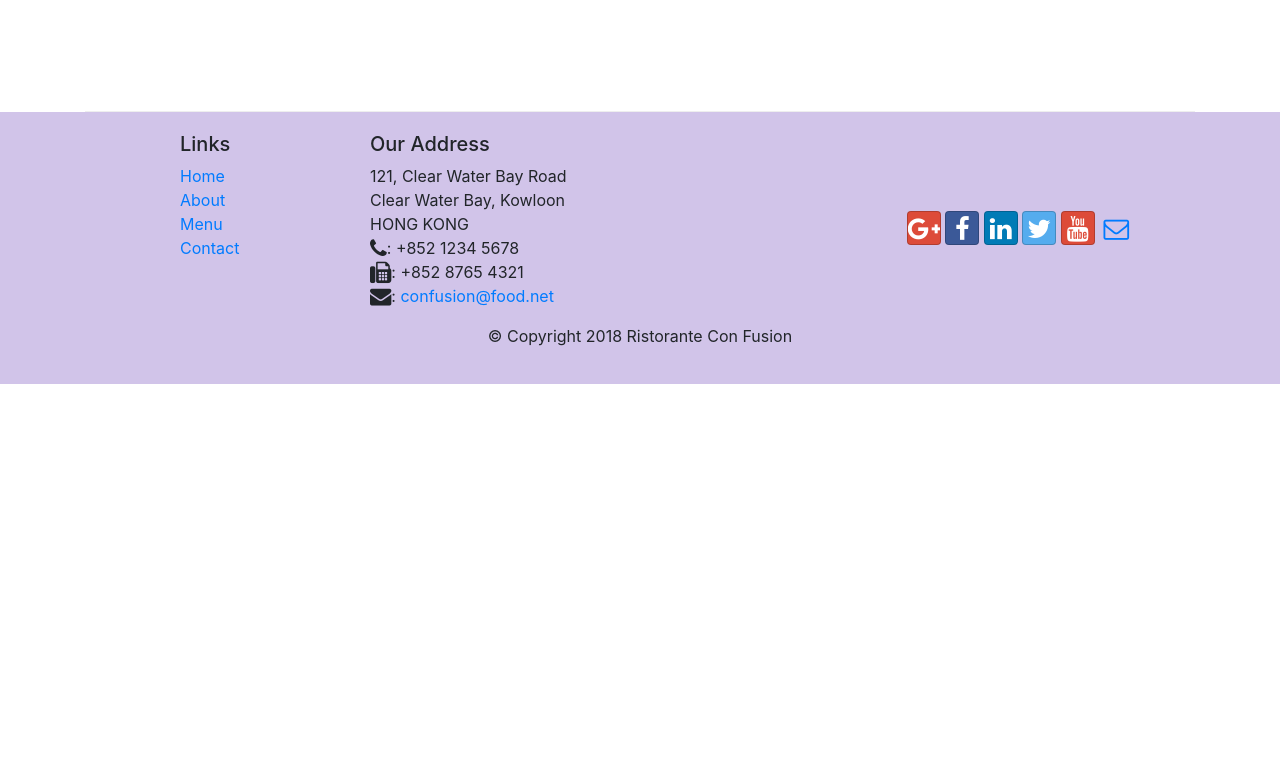
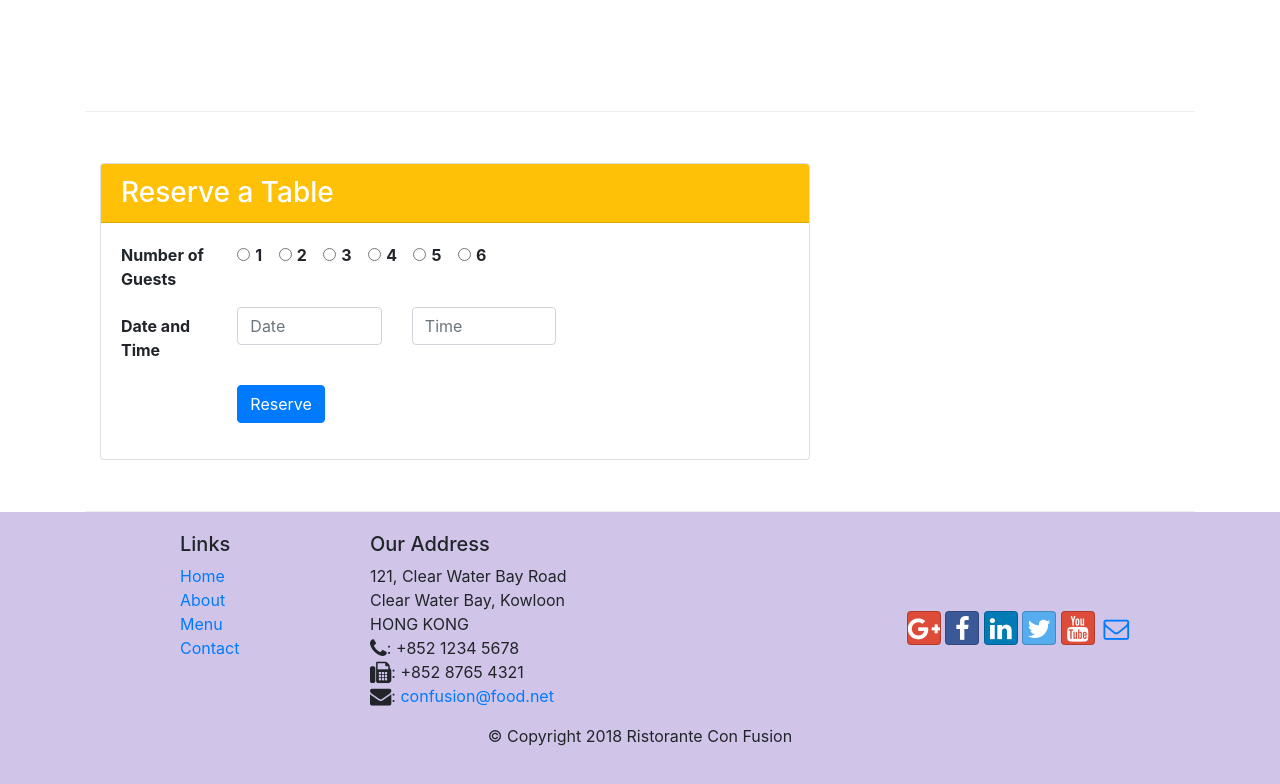
Before and after one commit to PsychoMC9096/conFusion, a website: page index.html in a window 1280 px wide. Shown: the part 1372-2156 px from the top of the page. Before the commit the page ends 1756 px from the top, so only its background shows below. Drawn offline with nearby package versions, Linux system fonts and the light colour scheme.

Commit message:
Week2 Project

```diff
--- a/index.html
+++ b/index.html
@@ -42,8 +42,11 @@
                     <p>We take inspiration from the World's best cuisines, and create a unique fusion experience.
                     Our lipsmacking creations will tickle your culinary senses!</p>
                 </div>
-                <div class="col-12 col-sm align-self-center">
+                <div class="col-12 col-sm-3 align-self-center">
                     <img src="img/logo.png" class="img-fluid">
+                </div>
+                <div class="col-12 col-sm-3 align-self-center">
+                    <a class="btn btn-sm btn-warning btn-block" href="#reserve" role="button"><strong>Reserve Table</strong></a>
                 </div>
             </div>
         </div>
@@ -72,9 +75,14 @@
                 <h3>This Month's Promotions</h3>
             </div>
             <div class="col col-sm col-md">
-                <h2>Weekend Grand Buffet</h2>
-                <p class="d-none d-sm-block">Featuring mouthwatering combinations with a choice of five different salads, six enticing appetizers,
-                six main entrees and five choicest desserts. Free flowing bubbly and soft drinks. All for just $19.99 per person </p>
+                <div class="media">
+                    <div class="media-body">
+                        <h2>Weekend Grand Buffet <span class="badge badge-danger">NEW</span></h2>
+                        <p class="d-none d-sm-block">Featuring mouthwatering combinations with a choice of five different salads, six enticing appetizers,
+                        six main entrees and five choicest desserts. Free flowing bubbly and soft drinks. All for just $19.99 per person </p>
+                    </div>
+                    <img class="d-flex ml-3 img-thumbnail align-self-center" src="img/buffet.png" alt="buffet">
+                </div>
             </div>
         </div>
 
@@ -92,6 +100,67 @@
                         having worked closely with
                         whos-who in the culinary world, he specializes in creating mouthwatering Indo-Italian fusion
                         experiences. </p>
+                    </div>
+                </div>
+            </div>
+        </div>
+
+        <div id="reserve" class="row row-content align-items-center">
+            <div class="col-12 col-sm-8">
+                <div class="card">
+                    <h3 class="card-header bg-warning text-white">Reserve a Table</h3>
+                    <div class="card-body">
+                        <form>
+                            <div class="form-group row">
+                                <div class="col-12 col-md-2">
+                                    <label for="guestAmount" class="form-check-label"><strong>Number of Guests</strong></label>
+                                </div>
+                                <div id="guestAmount" class="col-12 col-md-10">
+                                    <div class="form-check form-check-inline">
+                                        <input class="form-check-input" type="radio" name="inlineRadioOptions" id="inlineRadio1" value="option1">
+                                        <label class="form-check-label" for="inlineRadio1"><strong>1</strong></label>
+                                    </div>
+                                    <div class="form-check form-check-inline">
+                                        <input class="form-check-input" type="radio" name="inlineRadioOptions" id="inlineRadio2" value="option2">
+                                        <label class="form-check-label" for="inlineRadio2"><strong>2</strong></label>
+                                    </div>
+                                    <div class="form-check form-check-inline">
+                                        <input class="form-check-input" type="radio" name="inlineRadioOptions" id="inlineRadio3" value="option3">
+                                        <label class="form-check-label" for="inlineRadio3"><strong>3</strong></label>
+                                    </div>
+                                    <div class="form-check form-check-inline">
+                                        <input class="form-check-input" type="radio" name="inlineRadioOptions" id="inlineRadio4" value="option4">
+                                        <label class="form-check-label" for="inlineRadio2"><strong>4</strong></label>
+                                    </div>
+                                    <div class="form-check form-check-inline">
+                                        <input class="form-check-input" type="radio" name="inlineRadioOptions" id="inlineRadio5" value="option5">
+                                        <label class="form-check-label" for="inlineRadio1"><strong>5</strong></label>
+                                    </div>
+                                    <div class="form-check form-check-inline">
+                                        <input class="form-check-input" type="radio" name="inlineRadioOptions" id="inlineRadio6" value="option6">
+                                        <label class="form-check-label" for="inlineRadio2"><strong>6</strong></label>
+                                    </div>
+                                </div>
+                            </div>
+
+                            <div class="form-group row">
+                                <label for="reservationDate" class="col-md-2 col-form-label"><strong>Date and Time</strong></label>
+                                <div class="col-md-3">
+                                    <input type="text" class="form-control" id="reservationDate" name="reservationDate" placeholder="Date">
+                                </div>
+                                <div class="col-md-3">
+                                    <input type="" class="form-control" id="reservationTime" name="reservationTime" placeholder="Time">
+                                </div>
+                            </div>
+
+                            <div class="form-group row">
+                                <div class="offset-md-2 col-md-10">
+                                    <button type="submit" class="btn btn-primary">
+                                        Reserve
+                                    </button>
+                                </div>
+                            </div>
+                        </form>
                     </div>
                 </div>
             </div>
```
